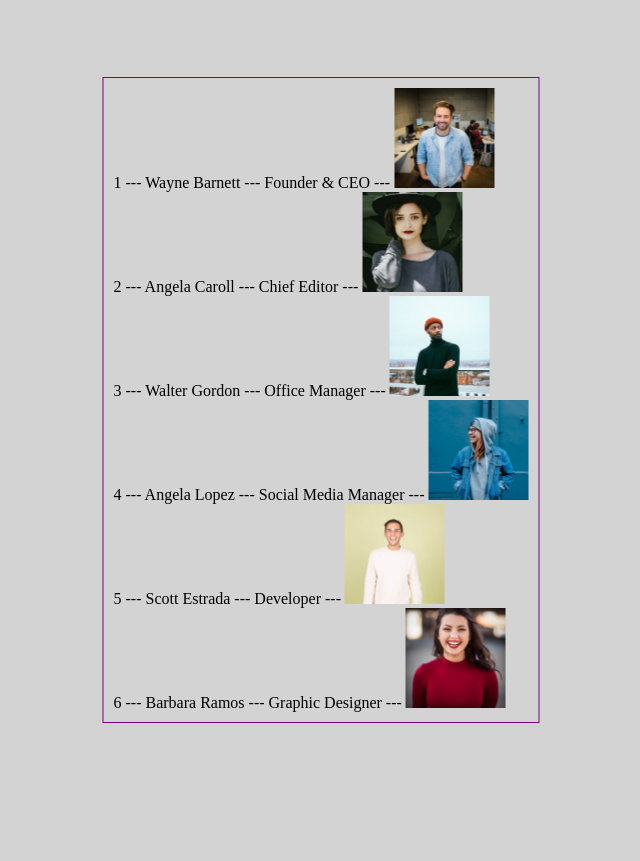
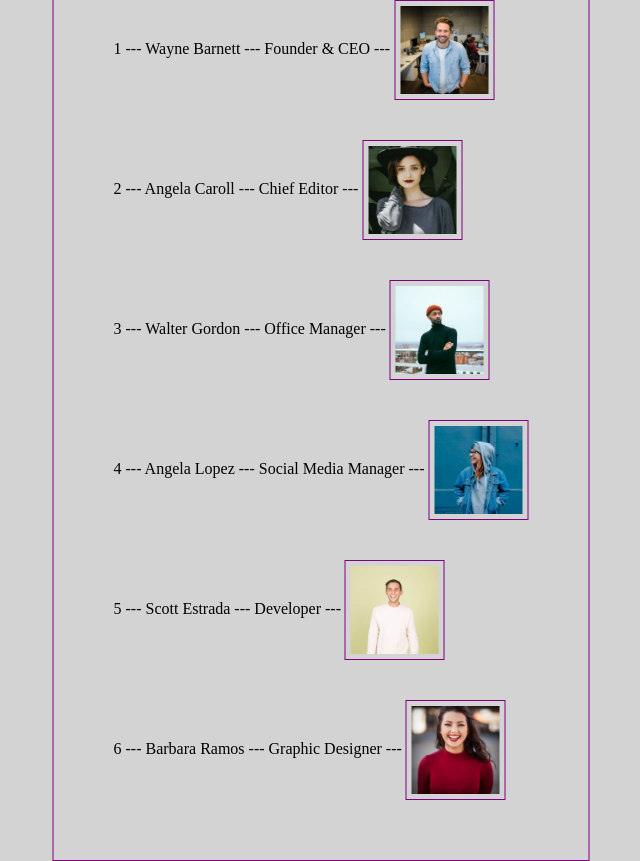
Before and after one commit to smschn/js-our-team, a plain HTML site: page Bonus_1/index.html in a window 1280 px wide. Shown: the whole page, without its empty margins (319-959 px from the left). Before the commit the page ends 800 px from the top, so only its background shows below. Drawn offline with Linux system fonts and the light colour scheme.

Commit message:
Bonus_1: improved css

```diff
--- a/Bonus_1/css/style.css
+++ b/Bonus_1/css/style.css
@@ -14,10 +14,17 @@ html {
     left: 50%;
     transform: translate(-50%, -50%);
     border: 1px solid purple;
-    padding: 10px;
+    padding: 40px;
+}
+
+#container div {
+    padding: 20px;
 }
 
 img {
     width: 100px;
     height: 100px;
+    vertical-align: middle;
+    border: 1px solid purple;
+    padding: 5px;
 }
```
